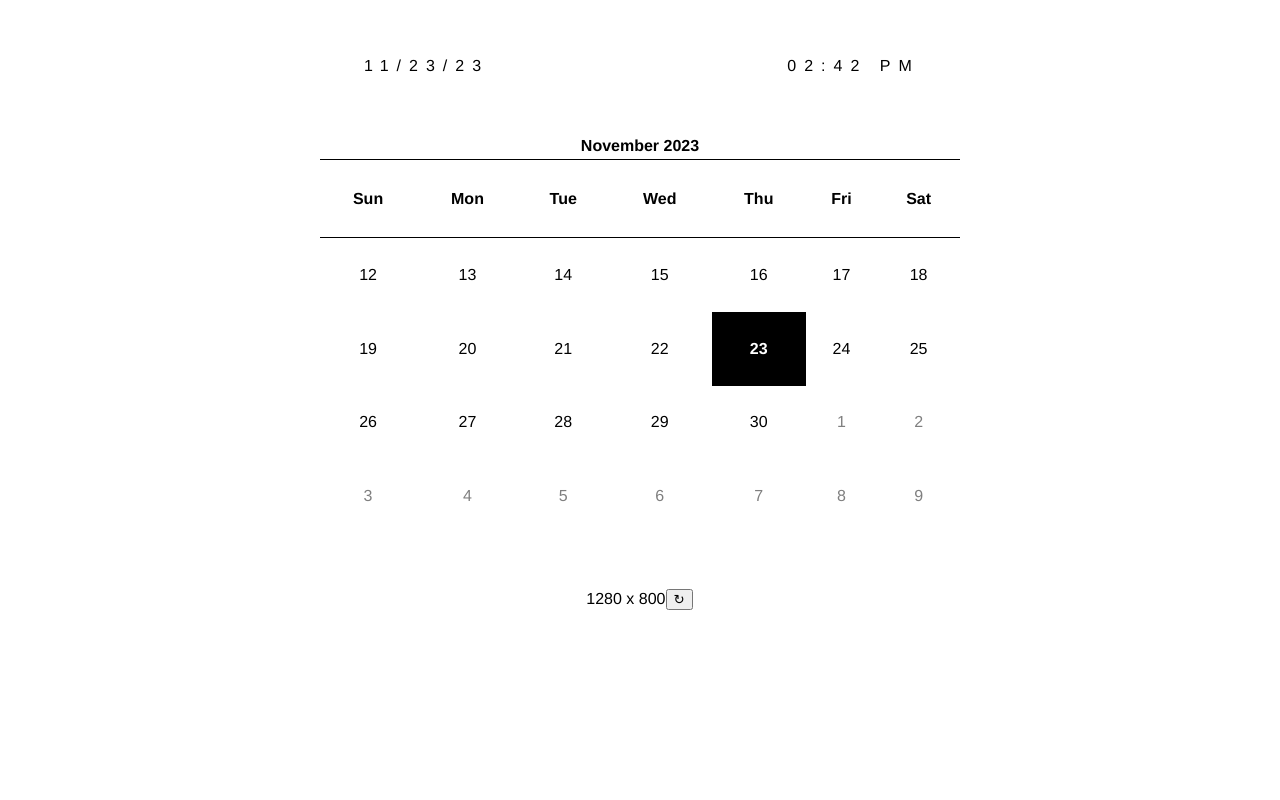
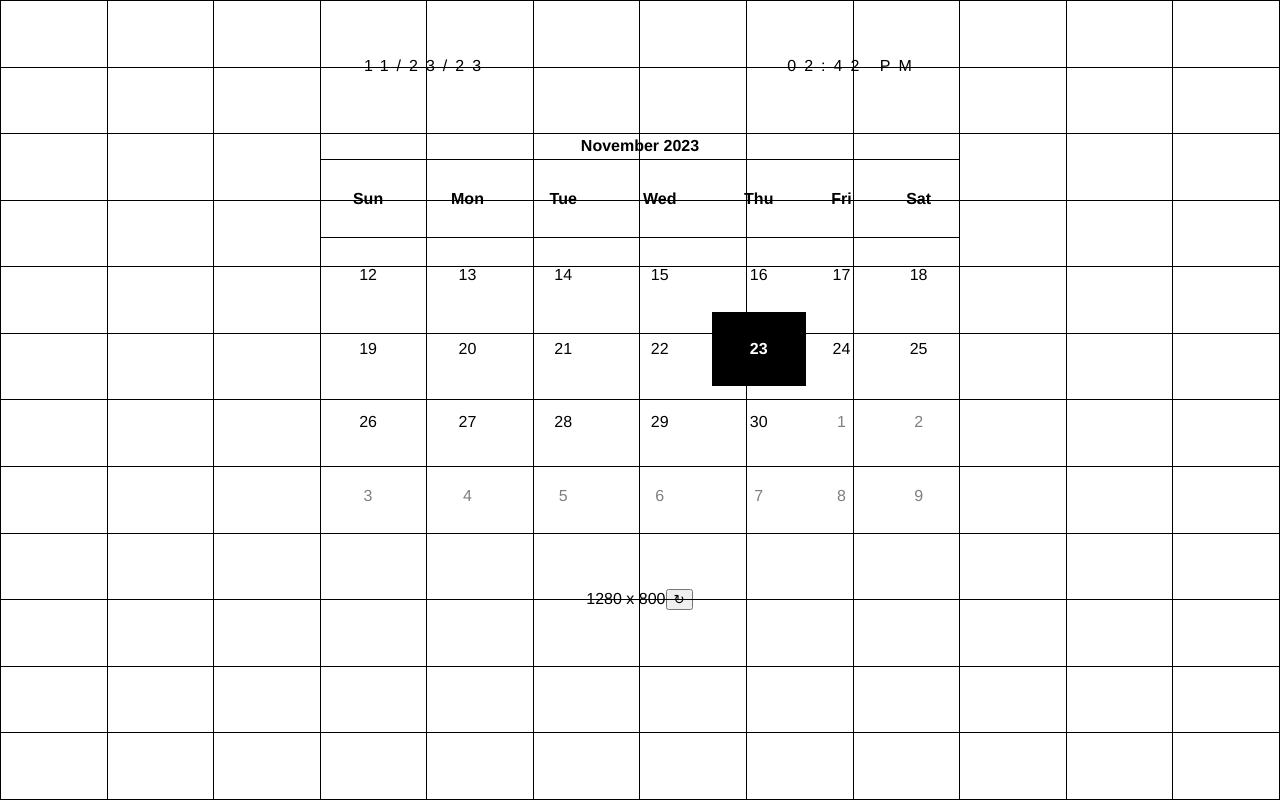
Before and after one commit to sebinsuresh/kindle-calendar-1, a website built with webpack: page index.html in a window 1280 px wide. Built offline with nearby package versions, Linux system fonts and the light colour scheme.

Commit message:
Add a grid widget

```diff
--- /dev/null
+++ b/src/Widgets/grid.js
@@ -0,0 +1,61 @@
+/**
+ * @typedef { import('./Types/BaseWidgetTypes').BaseWidgetConfig } BaseWidgetConfig
+ *
+ * @typedef { Object } GridConfigProperties
+ * @property { number } [rows] The number of rows in the grid
+ * @property { number } [columns] The number of columns in the grid
+ * @property { boolean } [showHalfCells] Whether to show half cells
+ *
+ * @typedef { BaseWidgetConfig & GridConfigProperties } Config
+ */
+
+const defaultConfig = {
+  rows: 6,
+  columns: 6,
+  showHalfCells: false,
+};
+
+/**
+ * @param { HTMLTableElement } gridElem
+ * @param { number } rows
+ * @param { number } columns
+ */
+function setContent(gridElem, rows, columns) {
+  for (let i = 0; i < rows; i += 1) {
+    const row = gridElem.insertRow();
+    for (let j = 0; j < columns; j += 1) {
+      const cell = row.insertCell();
+      cell.innerHTML = '&nbsp;';
+    }
+  }
+}
+
+/**
+ * @param { Config } config
+ * @returns { import('./Types/BaseWidgetTypes').BaseWidgetReturn }
+ */
+export function createWidget(config) {
+  let { rows, columns } = { ...defaultConfig, ...config };
+
+  const widgetElem = document.createElement('div');
+  widgetElem.className += ' grid widget';
+
+  const gridElem = document.createElement('table');
+  if (config.showHalfCells) {
+    rows *= 2;
+    columns *= 2;
+  }
+  setContent(gridElem, rows, columns);
+  widgetElem.appendChild(gridElem);
+
+  return {
+    returnElem: widgetElem,
+    // TODO: Decide whether to use screen res
+    minWidth: 1000,
+    minHeight: 1000,
+  };
+}
+
+export const Grid = {
+  create: createWidget,
+};
--- a/src/index.js
+++ b/src/index.js
@@ -3,6 +3,7 @@ import { Clock } from './Widgets/Clock';
 import { DateWidget } from './Widgets/Date';
 import { wrapTryCatch } from './Utilities/wrapTryCatch';
 import { Resolution } from './Widgets/Resolution';
+import { Grid } from './Widgets/grid';
 
 /**
  * @typedef { import('./Widgets/Types/BaseWidgetTypes').BaseWidgetConfig } BaseWidgetConfig
@@ -47,6 +48,11 @@ class WidgetManager {
     calendar: {
       create: Calendar.create,
       /** @type {import('./Widgets/Calendar').Config}*/
+      defaultConfig: {},
+    },
+    grid: {
+      create: Grid.create,
+      /** @type {import('./Widgets/grid').Config}*/
       defaultConfig: {},
     },
   };
@@ -122,6 +128,16 @@ function handleOnLoad() {
     widthColumns: 3,
     heightRows: 3,
   });
+
+  widgetManager.createWidget('grid', {
+    xColumn: 0,
+    yColumn: 0,
+    widthColumns: 6,
+    heightRows: 6,
+    columns: WidgetManager.GridColumns,
+    rows: WidgetManager.GridRows,
+    showHalfCells: true,
+  });
 }
 
 document.addEventListener('DOMContentLoaded', wrapTryCatch(handleOnLoad));
--- a/style.css
+++ b/style.css
@@ -114,3 +114,16 @@ div.resolution > div {
 
 .calendar td.day-past {
 }*/
+
+div.grid > table,
+div.grid > table > tbody > tr > td {
+  border: thin solid;
+  border-collapse: collapse;
+  border-spacing: 0px;
+  background: none;
+}
+
+div.grid > table {
+  width: 100%;
+  height: 100%;
+}
```
Also changed, not shown: dist/main.js.
